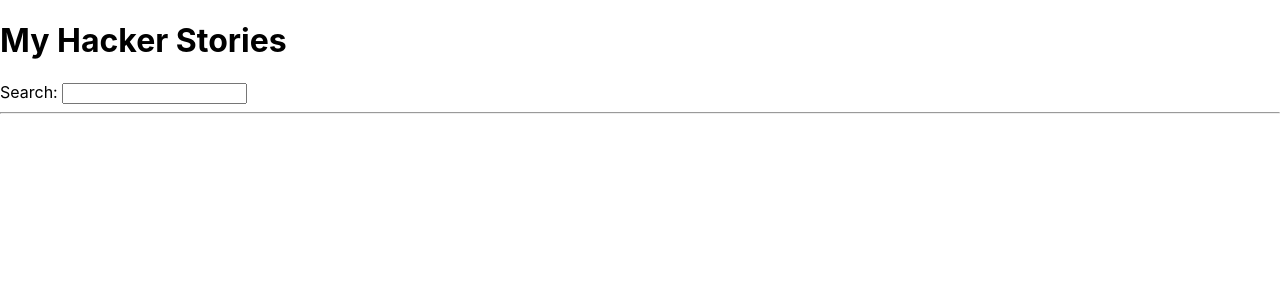
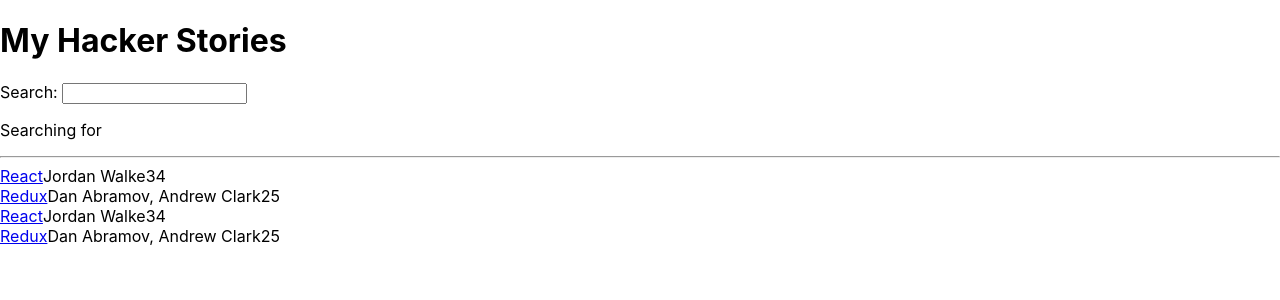
Before and after one commit to oxecoder/react_study, a React (Create React App) app: page / in a window 1280 px wide. Shown: the top 300 px of the page. Built offline with nearby package versions, Linux system fonts and the light colour scheme.

Commit message:
react props and callback handlers

```diff
--- a/src/App.js
+++ b/src/App.js
@@ -1,15 +1,13 @@
+import React from 'react';
 import './App.css';
 
 /**
  * used to implement React components
  */
 
-const welcome = {
-  greeting: "Hey",
-  title: "React"
-}
+const App = () => {
 
-const list = [
+  const stories = [
     {
       title: 'React',
       url: 'https://reactjs.org/',
@@ -28,26 +26,53 @@
     }
   ]
 
-function getTitle(title) {
-  return title;
+  const handleSearch = event => {
+    console.log(event.target.value)
   }
 
-const App = () => (
+
+  return (
     <div>
       <h1>My Hacker Stories</h1>
 
-    <label htmlFor='search'>Search: </label>
-    <input id='search' type='text' />
-
+      <Search onSearch={handleSearch} />
       <hr />
 
-    <List />
-    <List />
+      <List list={stories} />
+      <List list={stories} />
     </div>
   )
+}
 
-const List = () =>
-  list.map(function (item) {
+const Search = props => {
+  /**
+   * searchTerm represents the current state
+   * setSearchTerm function to update this state
+   * useState returns an array with a state and a function
+   * useState uses array destructuring to assign each value/function to a variable more concisely
+   */
+  const [searchTerm, setSearchTerm] = React.useState('')
+
+  // do something in between
+  const handleChange = event => {
+    setSearchTerm(event.target.value)
+    props.onSearch(event)
+  };
+
+  return (
+    <div>
+      <label htmlFor='search'>Search: </label>
+      <input id='search' type='text' onChange={handleChange} />
+
+      <p>
+        Searching for <strong>{searchTerm}</strong>
+      </p>
+    </div>
+  )
+}
+
+const List = props =>
+  props.list.map(item =>
   (
     <div key={item.objectID}>
       <span>
@@ -57,8 +82,7 @@
       <span>{item.num_comments}</span>
       <span>{item.points}</span>
     </div>
-    )
-  })
+  ))
 
 
 export default App;
```
Lines whose indentation alone changed are shown as unchanged.
